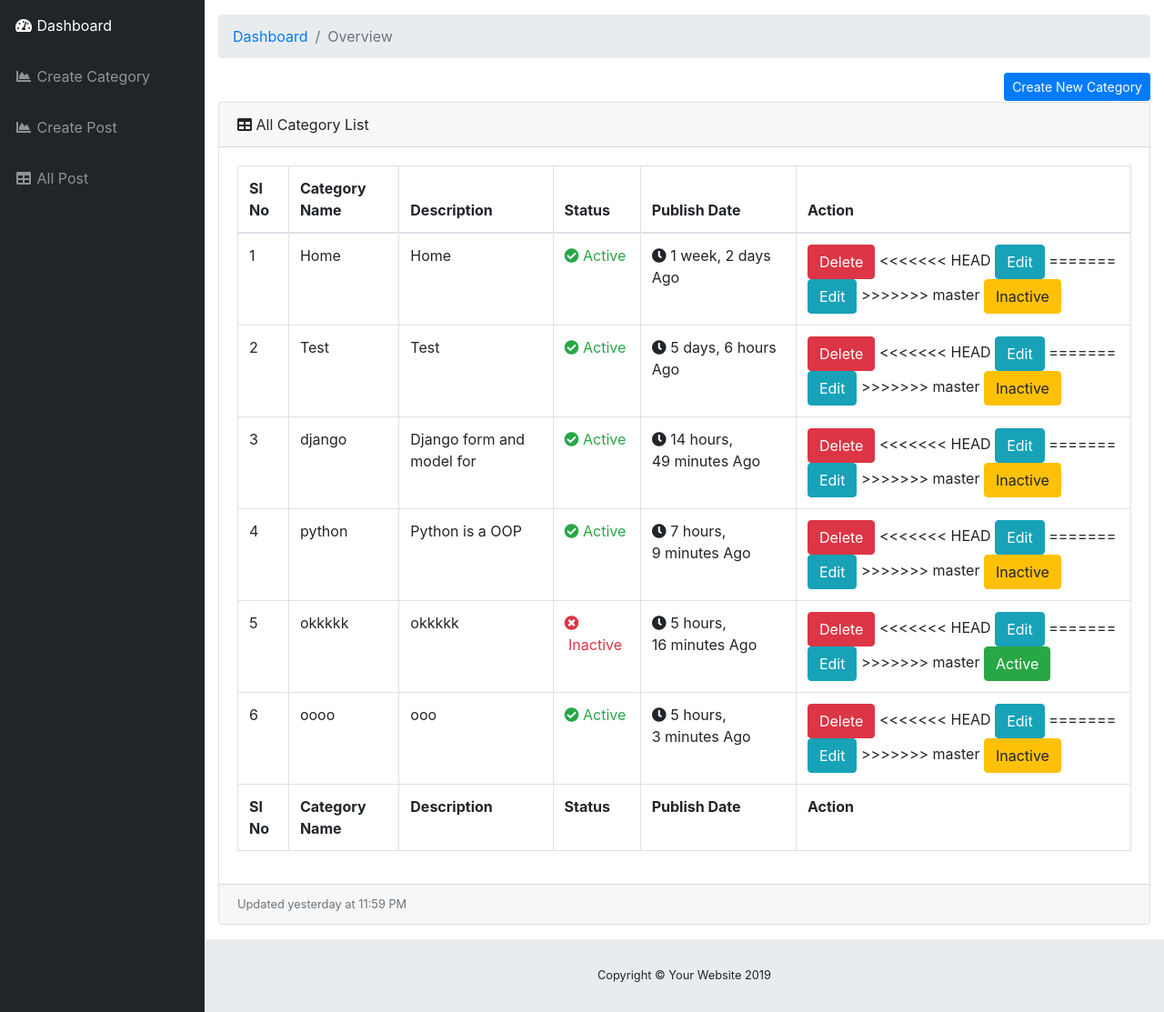
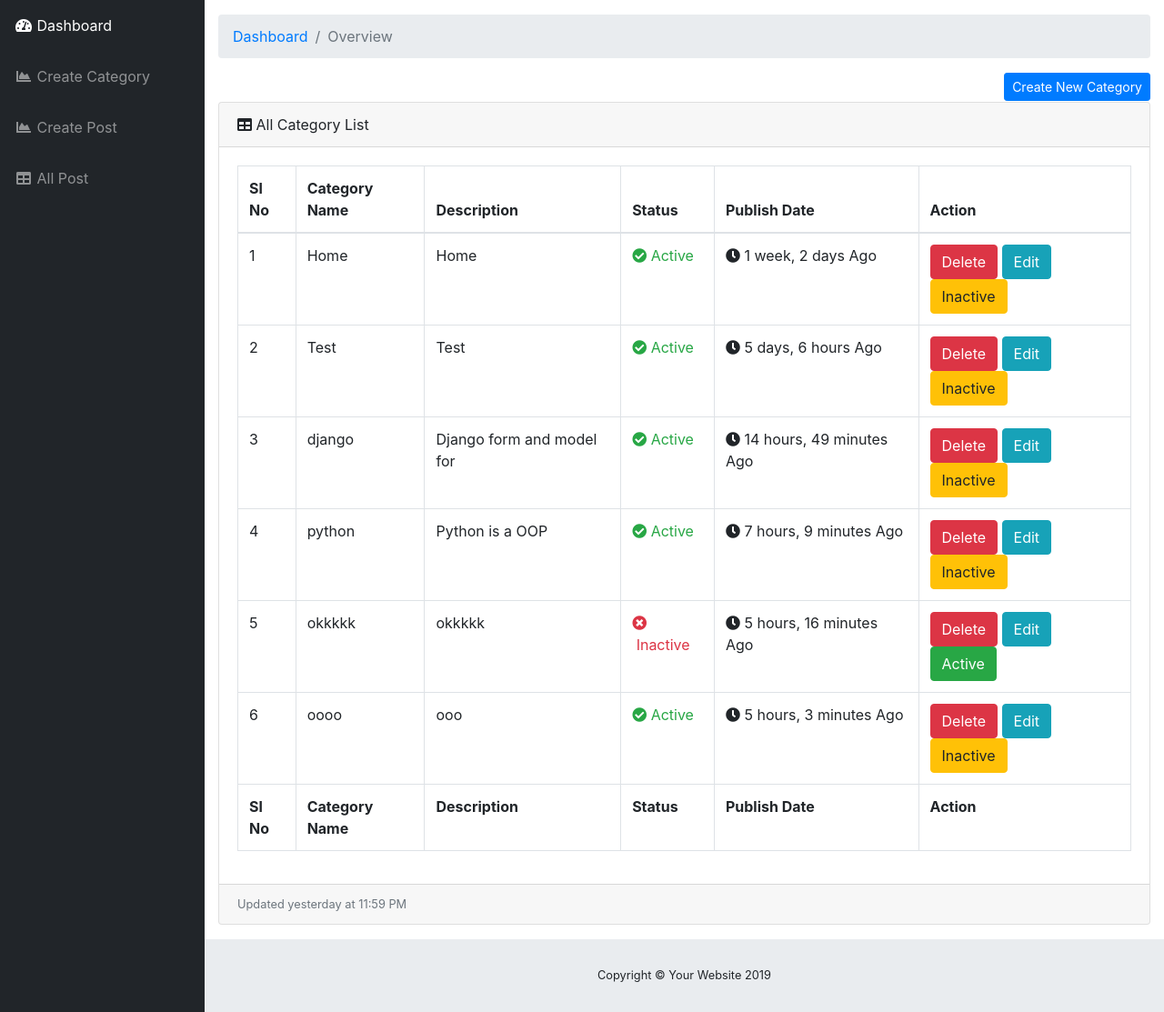
Before and after one commit to nayonacademy/BlogProject, a Django app: page /dashboard/category in a window 1280 px wide. Shown: the part 56-1169 px from the top of the page at 91% size. Run offline with Django 3.2, Linux system fonts and the light colour scheme; a user stored in the database is signed in; data comes from the database, SQL or seed files in the repository; both versions use the stored data as it was before the commit; some libraries are stand-ins or nearby versions.

Commit message:
cleaning code

```diff
--- a/BlogProject/dashboard/templates/dashboard/create_category.html
+++ b/BlogProject/dashboard/templates/dashboard/create_category.html
@@ -102,11 +102,8 @@
                       <a href="{% url 'category_delete' category_data_value.id %}" onclick="return confirm('Are You Sure?')">
                         <button class="btn btn-danger">Delete</button>
                       </a>
-<<<<<<< HEAD
-                      <a href="{% url 'category_update' category_data_value.id %}" >
-                        <button class="btn btn-info">Edit</button>
-                      </a>
-=======
+
+
 
 
                       <a href="{% url 'category_edit' category_data_value.id %}">
@@ -115,7 +112,6 @@
 
 
 
->>>>>>> master
                         <a href="{% url 'category_status' category_data_value.id %}">
                             {% if category_data_value.category_status == 'Active' %}
                                 <button class="btn btn-warning">Inactive</button>
--- a/BlogProject/dashboard/urls.py
+++ b/BlogProject/dashboard/urls.py
@@ -7,7 +7,7 @@ urlpatterns = [
     path('posts', views.showAllpost, name='showallpost'),
     path('category', views.category, name='category'),
     path('category_status/<int:pk>', views.category_status, name='category_status'),
-    path('category_update/<int:pk>',views.category_update,name='category_update'),
+    #path('category_update/<int:pk>',views.category_update,name='category_update'),
     path('posts/<int:pk>', views.updatePost, name='updatePost'),
     path('posts/delete/<int:pk>', views.postdelete, name='postdelete'),
     path('category/delete/<int:pk>', views.category_delete, name='category_delete'),
--- a/BlogProject/dashboard/views.py
+++ b/BlogProject/dashboard/views.py
@@ -7,7 +7,6 @@ from django.contrib import messages
 from .models import *
 from .forms.category import *
 from .forms.post import *
-
 
 # Create your views here.
 
@@ -56,8 +55,6 @@ def updatePost(request, pk):
         return render(request, 'dashboard/update_post.html')
 
 
-
-
 @login_required
 def newPost(request):
     if request.method == "GET":
@@ -74,8 +71,6 @@ def newPost(request):
         print(form)
         form.save()
 
-
-        #
         # title = request.POST.get('post_title', None)
         # desc = request.POST.get("post_des", None)
         # category_name = request.POST.get("category_name", None)
@@ -117,14 +112,11 @@ def category(request):
         form = CategoryForm(request.POST)
         if form.is_valid():
             form.save()
-# <<<<<<< HEAD
 #         # category_name = request.POST.get('category_name', None)
 #         # category_description = request.POST.get('category_description', None)
 #         # category_status = request.POST.get('category_status', None)
 #         # Category.objects.create(category_name=category_name, category_description=category_description,
 #         # category_status=category_status)
-# =======
-# >>>>>>> development
         return HttpResponseRedirect(reverse('category'))
     else:
         form = CategoryForm()
@@ -135,22 +127,22 @@ def category(request):
         }
         return render(request, 'dashboard/create_category.html', context)
 
-def category_update(request,pk):
-    if request.method == 'POST':
+# def category_update(request,pk):
+#     if request.method == 'POST':
 
-        category_data=get_object_or_404(Category,pk=pk)
-        form=CategoryForm(request.POST,instance=category_data)
-        form.save()
-        return HttpResponseRedirect(reverse('category'))
-    if request.method == 'GET':
-        category=get_object_or_404(Category,pk=pk)
-        form=CategoryForm(request.POST or None,instance=category)
-        # print(form)
-        context={
-            'form':form
-        }
+#         category_data=get_object_or_404(Category,pk=pk)
+#         form=CategoryForm(request.POST,instance=category_data)
+#         form.save()
+#         return HttpResponseRedirect(reverse('category'))
+#     if request.method == 'GET':
+#         category=get_object_or_404(Category,pk=pk)
+#         form=CategoryForm(request.POST or None,instance=category)
+#         # print(form)
+#         context={
+#             'form':form
+#         }
 
-        return render(request,'dashboard/category_edit.html',context)
+#         return render(request,'dashboard/category_edit.html',context)
 @login_required
 def category_edit(request,pk):
     data=get_object_or_404(Category,pk=pk)
```
Also changed, not shown: BlogProject/db.sqlite3 (deleted), 1 other file.
